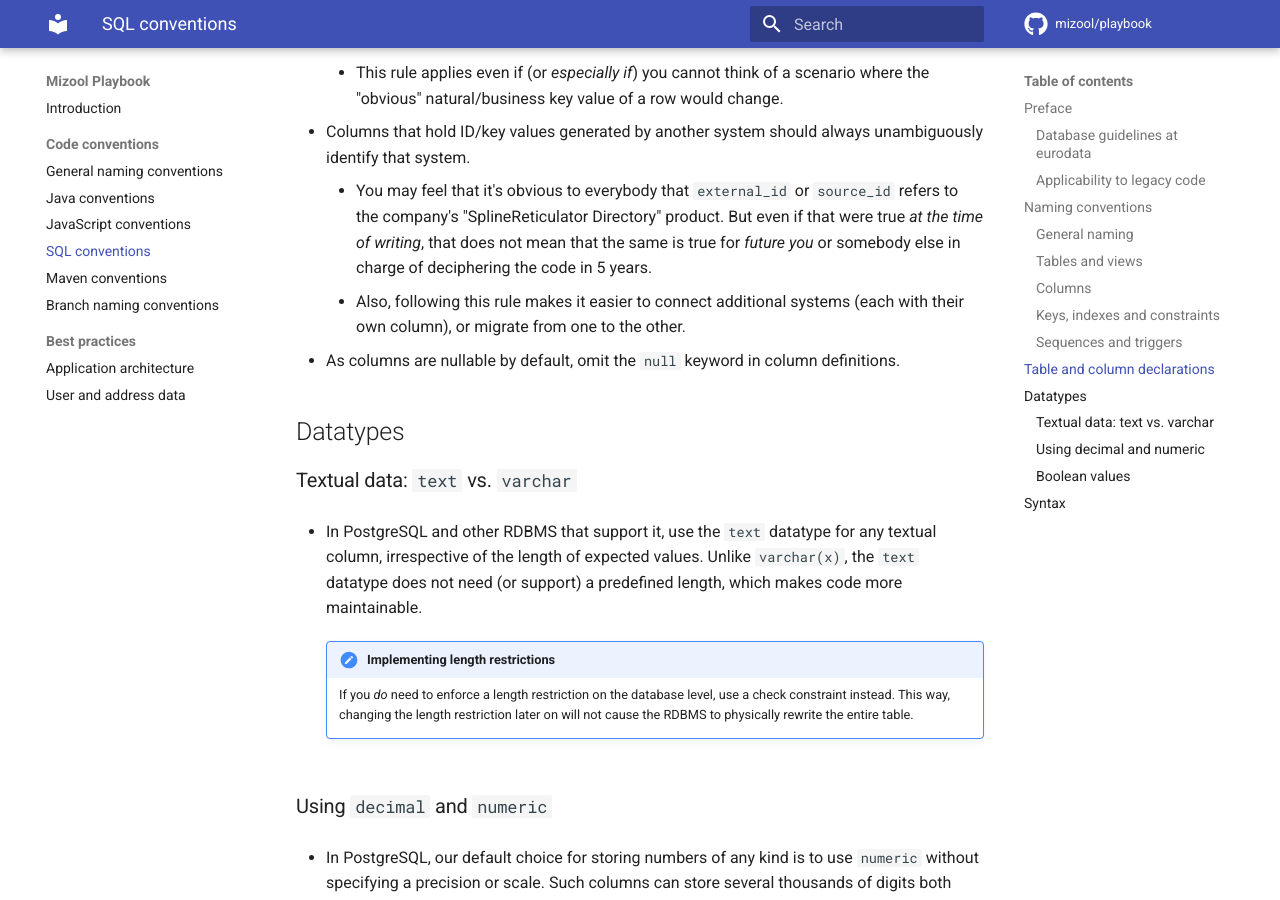
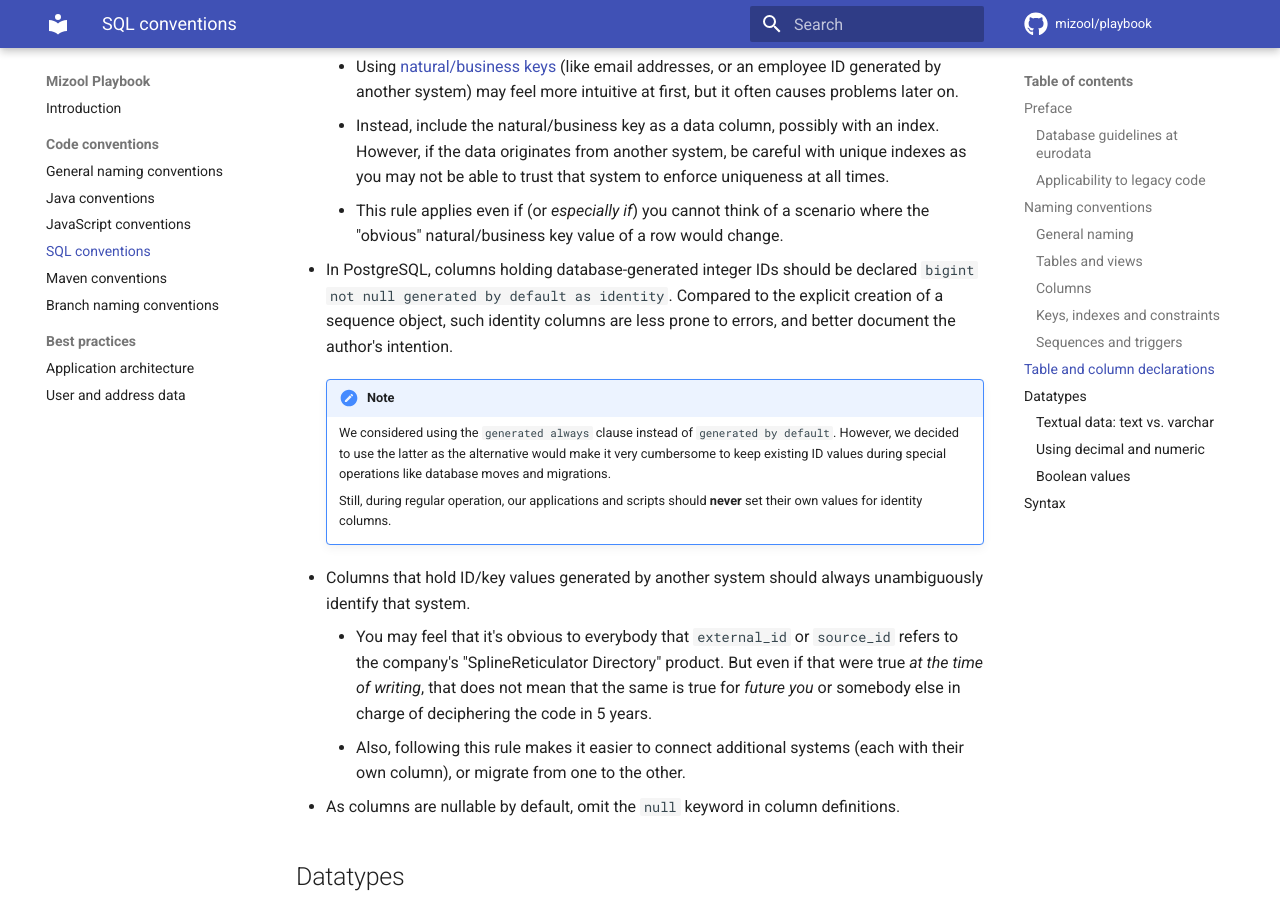
Before and after one commit to mizool/playbook, an MkDocs documentation site: the page built from docs/code-conventions/sql.md, in a window 1280 px wide and 900 px high, scrolled down 4139 px. Built offline with MkDocs 1.6.1 and Material for MkDocs 9.7.7, drawn with Linux system fonts in a browser that asks for light colours; comment, search, counter and statistics services are not loaded; some of the changed text lies outside the part shown.

Commit message:
Add rule preferring identity columns over sequences

```diff
--- a/docs/code-conventions/sql.md
+++ b/docs/code-conventions/sql.md
@@ -84,6 +84,11 @@ Names of keys, indexes and constraints follow the structure given below, with se
 ### Sequences and triggers
 
 - Sequence names consist of the corresponding table name and the suffix `__seq` (same as ed-DB-119 but with `__` instead of `_`).
+
+    !!! warning "Identity columns"
+        Before creating a sequence, double-check whether an identity column could be used instead.
+        See the respective rule in the [Table and column declarations](#table-and-column-declarations) section below.
+
 - Trigger names consist of the table name, two underscores and a short but meaningful title.
   We intentionally do not add prefixes (like `trg_` from ed-DB-119) or suffixes (e.g. `bu` for "before update" from ed-DB-119).
 
@@ -113,6 +118,15 @@ Names of keys, indexes and constraints follow the structure given below, with se
     - Instead, include the natural/business key as a data column, possibly with an index.
       However, if the data originates from another system, be careful with unique indexes as you may not be able to trust that system to enforce uniqueness at all times.
     - This rule applies even if (or _especially if_) you cannot think of a scenario where the "obvious" natural/business key value of a row would change.
+- In PostgreSQL, columns holding database-generated integer IDs should be declared `bigint not null generated by default as identity`.
+  Compared to the explicit creation of a sequence object, such identity columns are less prone to errors, and better document the author's intention.
+
+    !!! note
+        We considered using the `generated always` clause instead of `generated by default`.
+        However, we decided to use the latter as the alternative would make it very cumbersome to keep existing ID values during special operations like database moves and migrations.
+
+        Still, during regular operation, our applications and scripts should **never** set their own values for identity columns.
+
 - Columns that hold ID/key values generated by another system should always unambiguously identify that system.
     - You may feel that it's obvious to everybody that `external_id` or `source_id` refers to the company's "SplineReticulator Directory" product.
       But even if that were true _at the time of writing_, that does not mean that the same is true for _future you_ or somebody else in charge of deciphering the code in 5 years.
```
